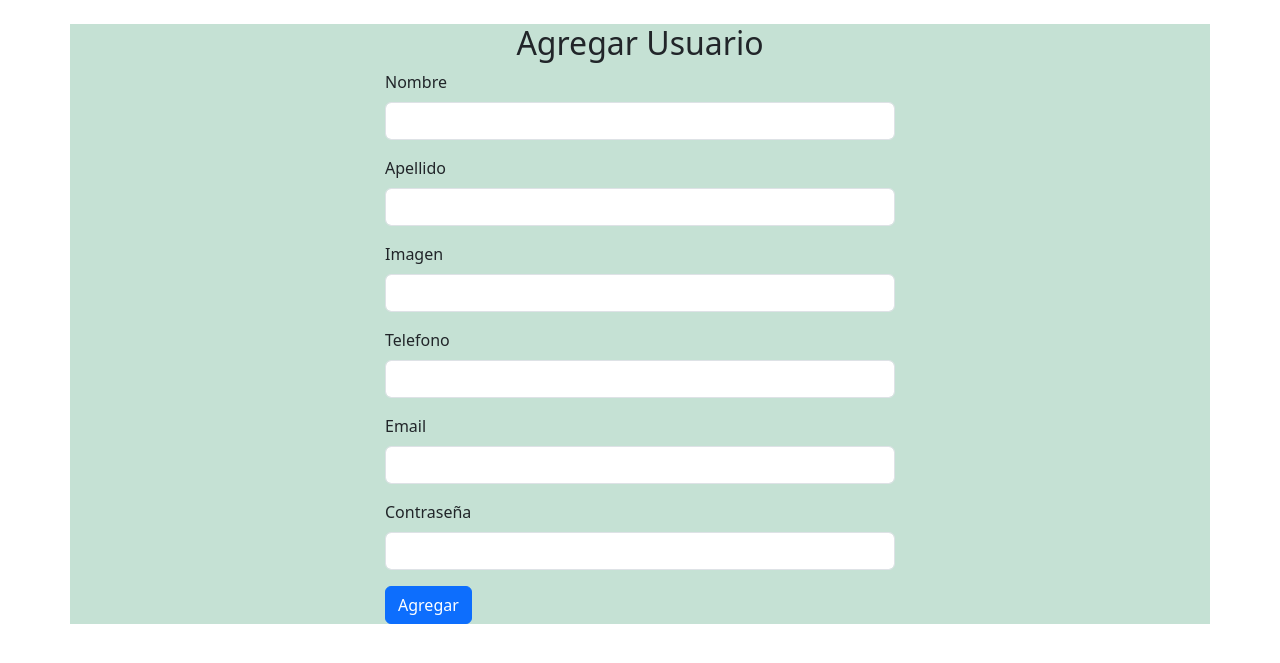
After one commit to luisNavasArg/php_desde_0, a PHP site: page /crud_turnos/agregar_usuario.php in a window 1280 px wide. The commit adds this page. Shown: the top 663 px of the page. Run offline with PHP 8.4, Linux system fonts and the light colour scheme; some libraries are stand-ins or nearby versions.

Commit message:
Agregar usuario cambiar estado del turno reutilizar funsiones del models.ph usamos session

```diff
--- a/crud_turnos/agregar_turno.php
+++ b/crud_turnos/agregar_turno.php
@@ -26,7 +26,8 @@ include("head.php");
 </div>
 <?php
     include("conexion.php");
-
+    $database="crud_turnos";
+    $mysqli = conectarMysql($database);
     if (isset($_POST['fecha']) && isset($_POST['hora']) && isset($_POST['email'])) {
         $fecha=$_POST['fecha'];
         $hora=$_POST['hora'];
--- /dev/null
+++ b/crud_turnos/agregar_usuario.php
@@ -0,0 +1,104 @@
+<?php
+
+include("head.php");
+?>
+
+<div class="container bg-success bg-opacity-25">
+  <div class="row d-flex justify-content-center m-4">
+    <div class="col-6">
+      <h2 class="text-center">Agregar Usuario</h2>
+      <form action='agregar_usuario.php' method='post'>
+        <div class="mb-3">
+          <label for="nombre" class="form-label">Nombre</label>
+          <input type="text" name="nombre" class="form-control" id="nombre" required>
+        </div>
+        <div class="mb-3">
+          <label for="apellido" class="form-label">Apellido</label>
+          <input type="text" name="apellido" class="form-control" id="apellido" required>
+        </div>
+        <div class="mb-3">
+          <label for="imagen" class="form-label">Imagen</label>
+          <input class="form-control" type="text" id="imagen" name="imagen" required>
+        </div>
+        <div class="mb-3">
+          <label for="telefono" class="form-label">Telefono</label>
+          <input type="text" name="telefono" class="form-control" id="telefono" required>
+        </div>
+        <div class="mb-3 ">
+          <label for="email" class="form-label">Email</label>
+          <input type='text' class="form-control" name='email' id='email' required>
+        </div>
+        <div class="mb-3 ">
+          <label for="password" class="form-label">Contraseña</label>
+          <input type='password' class="form-control" name='password' id='password' required>
+        </div>
+        <button type="submit" class="btn btn-primary">Agregar</button>
+      </form>
+    </div>
+  </div>
+</div>
+
+<?php
+//Metodo Agregar, Create, post
+if ($_POST) {
+    include("conexion.php");
+$database="crud_usuarios";
+$mysqli = conectarMysql($database);
+//print_r($mysqli);
+if (isset($_POST['nombre']) && isset($_POST['apellido']) && isset($_POST['imagen']) && isset($_POST['telefono']) && isset($_POST['email'])) {
+  $nombre = $_POST['nombre'];
+  $apellido = $_POST['apellido'];
+  $imagen = $_POST['imagen'];
+  $telefono = $_POST['telefono'];
+  $email = $_POST['email'];
+  $password=hash('sha256',$_POST['password']);
+}
+//print_r ( $_POST );
+$sql= "INSERT INTO usuario(nombre, apellido, imagen, telefono, email,password)
+    VALUES ('$nombre','$apellido','$imagen','$telefono','$email','$password')";
+
+  if ($mysqli->connect_error) {
+?>
+    <script>
+      window.onload = () => {
+        Swal.fire({
+          title: "No se pudo agregar",
+          text: "",
+          icon: "error"
+        });
+      }
+    </script>
+  <?php
+  }
+
+  if ($mysqli->query($sql) === TRUE) {
+  ?>
+    <script>
+      window.onload = () => {
+        Swal.fire({
+          title: "Se creo el usuario",
+          text: "",
+          icon: "success"
+        });
+      }
+    </script>
+  <?php
+    $mysqli->close();
+  } else {
+  ?>
+    <script>
+      window.onload = () => {
+        Swal.fire({
+          title: "No se pudo agregar, intenta mas tarde",
+          text: "",
+          icon: "error"
+        });
+      }
+    </script>
+<?php
+  }
+
+}
+
+
+?>
--- /dev/null
+++ b/crud_turnos/change_state.php
@@ -0,0 +1,5 @@
+<?php
+ include('models.php');
+$result =change_state("crud_turnos","turnos",$_GET["value"],$_GET["id"]);
+print_r($result);
+?>
--- /dev/null
+++ b/crud_turnos/logout.php
@@ -0,0 +1,5 @@
+<?php
+session_start();
+session_destroy();
+header("Location:/clases/crud_turnos");
+?>
--- a/crud_turnos/read_turnos.php
+++ b/crud_turnos/read_turnos.php
@@ -1,7 +1,7 @@
 <?php
     include("models.php");
     include("head.php");
-    $result=get_data();
+    $result=get_data("crud_turnos","turnos");
 ?>
 <div class="container bg-success bg-opacity-25">
     <div class="row d-flex justify-content-center m-4">
@@ -25,6 +25,7 @@
                         <td><?=$row['fecha']?></td>
                         <td><?=$row['hora']?></td>
                         <td><?=$row['email']?></td>
+                        <td><a href="/clases/crud_turnos/change_state.php?id=<?=$row['id']?>&value=ausente">Ausente</a></td>
                     </tr>
                     <?php
                 }
```
Also changed, not shown: crud_turnos/conexion.php (+9 -11 lines), crud_turnos/index.php (+73 -1 lines), crud_turnos/models.php (+21 -2 lines), crud_turnos/ruta_protected.php (added, +21 -0 lines).
